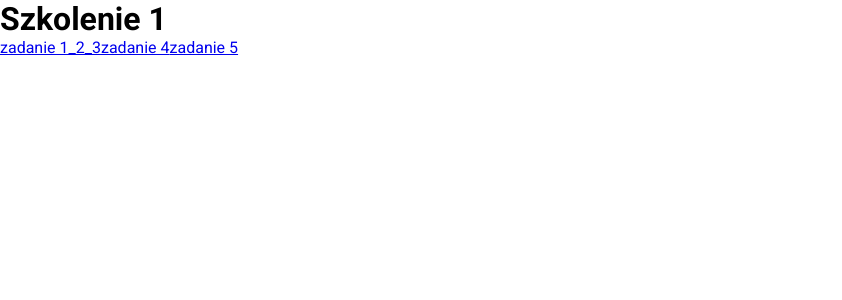
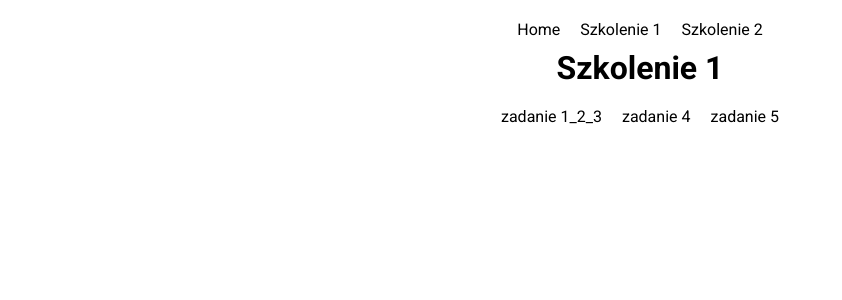
Before and after one commit to JustynaPrus/react-tasks, a React (Create React App) app: page /trainingOne in a window 1280 px wide. Shown: the top 300 px of the page, without its empty margins (0-842 px from the left). Built offline with nearby package versions, Linux system fonts and the light colour scheme.

Commit message:
styling navigation

```diff
--- a/src/App.js
+++ b/src/App.js
@@ -1,4 +1,5 @@
 import { GlobalStyles } from "./GlobalStyles";
+import { Container } from "./App.styles";
 import { BrowserRouter as Router, Routes, Route } from "react-router-dom";
 import { Home } from "./pages/Home/Home";
 import { TrainingOne } from "./pages/TrainingOne/TrainingOne";
@@ -7,6 +8,7 @@ import { TrainingTwo } from "./pages/TrainingTwo/TrainingTwo";
 function App() {
   return (
     <>
+      <Container>
         <GlobalStyles />
         <Router>
           <Routes>
@@ -19,6 +21,7 @@ function App() {
             <Route path="/trainingTwo/task_1" element={<TrainingTwo />} />
           </Routes>
         </Router>
+      </Container>
     </>
   );
 }
--- /dev/null
+++ b/src/App.styles.js
@@ -0,0 +1,9 @@
+import styled from "styled-components";
+
+export const Container = styled.div`
+  width: 100%;
+  height: 100vh;
+  display: flex;
+  flex-direction: column;
+  align-items: center;
+`;
--- a/src/components/Navigation/NavTrainingOne.js
+++ b/src/components/Navigation/NavTrainingOne.js
@@ -1,13 +1,20 @@
 import { Link } from "react-router-dom";
+import { StyledNav, StyledLink } from "./NavigationMenu.styles";
 
 export const NavTrainingOne = () => {
   return (
     <>
-      <nav>
-        <Link to="/trainingOne/task_1_2_3">zadanie 1_2_3</Link>
-        <Link to="/trainingOne/task_4">zadanie 4</Link>
-        <Link to="/trainingOne/task_5">zadanie 5</Link>
-      </nav>
+      <StyledNav>
+        <Link to="/trainingOne/task_1_2_3" style={{ textDecoration: "none" }}>
+          <StyledLink>zadanie 1_2_3</StyledLink>
+        </Link>
+        <Link to="/trainingOne/task_4" style={{ textDecoration: "none" }}>
+          <StyledLink>zadanie 4</StyledLink>
+        </Link>
+        <Link to="/trainingOne/task_5" style={{ textDecoration: "none" }}>
+          <StyledLink>zadanie 5</StyledLink>
+        </Link>
+      </StyledNav>
     </>
   );
 };
--- a/src/components/Navigation/NavTrainingTwo.js
+++ b/src/components/Navigation/NavTrainingTwo.js
@@ -1,11 +1,14 @@
 import { Link } from "react-router-dom";
+import { StyledNav, StyledLink } from "./NavigationMenu.styles";
 
 export const NavTrainingtwo = () => {
   return (
     <>
-      <nav>
-        <Link to="/trainingTwo/task_1">zadanie 1</Link>
-      </nav>
+      <StyledNav>
+        <Link to="/trainingTwo/task_1" style={{ textDecoration: "none" }}>
+          <StyledLink>zadanie 1</StyledLink>
+        </Link>
+      </StyledNav>
     </>
   );
 };
--- a/src/components/Navigation/NavigationMenu.js
+++ b/src/components/Navigation/NavigationMenu.js
@@ -1,12 +1,20 @@
 import { Link } from "react-router-dom";
+import { StyledNav, StyledLink } from "./NavigationMenu.styles";
 
 export const NavigationMenu = () => {
   return (
     <>
-      <nav>
-        <Link to="/trainingOne">Szkolenie 1</Link>
-        <Link to="/trainingTwo">Szkolenie 2</Link>
-      </nav>
+      <StyledNav>
+        <Link to="/" style={{ textDecoration: "none" }}>
+          <StyledLink>Home</StyledLink>
+        </Link>
+        <Link to="/trainingOne" style={{ textDecoration: "none" }}>
+          <StyledLink>Szkolenie 1</StyledLink>
+        </Link>
+        <Link to="/trainingTwo" style={{ textDecoration: "none" }}>
+          <StyledLink>Szkolenie 2</StyledLink>
+        </Link>
+      </StyledNav>
     </>
   );
 };
--- /dev/null
+++ b/src/components/Navigation/NavigationMenu.styles.js
@@ -0,0 +1,12 @@
+import styled from "styled-components";
+
+export const StyledNav = styled.nav`
+  display: flex;
+  margin-top: 10px;
+`;
+export const StyledLink = styled.li`
+  list-style: none;
+  text-decoration: none;
+  color: black;
+  padding: 10px;
+`;
--- a/src/pages/Home/Home.jsx
+++ b/src/pages/Home/Home.jsx
@@ -1,12 +1,13 @@
 import { NavigationMenu } from "../../components/Navigation/NavigationMenu";
+import { Container } from "./Home.styles";
 
 export const Home = () => {
   return (
     <>
-      <div>
-        <h1>Cześć!</h1>
+      <Container>
         <NavigationMenu />
-      </div>
+        <h1>Zadania z Reacta</h1>
+      </Container>
     </>
   );
 };
--- /dev/null
+++ b/src/pages/Home/Home.styles.js
@@ -0,0 +1,8 @@
+import styled from "styled-components";
+
+export const Container = styled.div`
+  display: flex;
+  flex-direction: column;
+  align-items: center;
+  width: 80%;
+`;
--- a/src/pages/TrainingOne/TrainingOne.jsx
+++ b/src/pages/TrainingOne/TrainingOne.jsx
@@ -1,12 +1,15 @@
 import { NavTrainingOne } from "../../components/Navigation/NavTrainingOne";
+import { NavigationMenu } from "../../components/Navigation/NavigationMenu";
+import { Container } from "../../App.styles";
 
 export const TrainingOne = () => {
   return (
     <>
-      <div>
+      <Container>
+        <NavigationMenu />
         <h1>Szkolenie 1</h1>
         <NavTrainingOne />
-      </div>
+      </Container>
     </>
   );
 };
--- a/src/pages/TrainingTwo/TrainingTwo.jsx
+++ b/src/pages/TrainingTwo/TrainingTwo.jsx
@@ -1,12 +1,15 @@
 import { NavTrainingtwo } from "../../components/Navigation/NavTrainingTwo";
+import { NavigationMenu } from "../../components/Navigation/NavigationMenu";
+import { Container } from "../../App.styles";
 
 export const TrainingTwo = () => {
   return (
     <>
-      <div>
+      <Container>
+        <NavigationMenu />
         <h1>Szkolenie 2</h1>
         <NavTrainingtwo />
-      </div>
+      </Container>
     </>
   );
 };
```
Also changed, not shown: src/pages/TrainingOne/TrainingOne.styles.js (added, +8 -0 lines), src/pages/TrainingTwo/TrainingTwo.styles.js (added, +8 -0 lines). Lines whose indentation alone changed are shown as unchanged.
